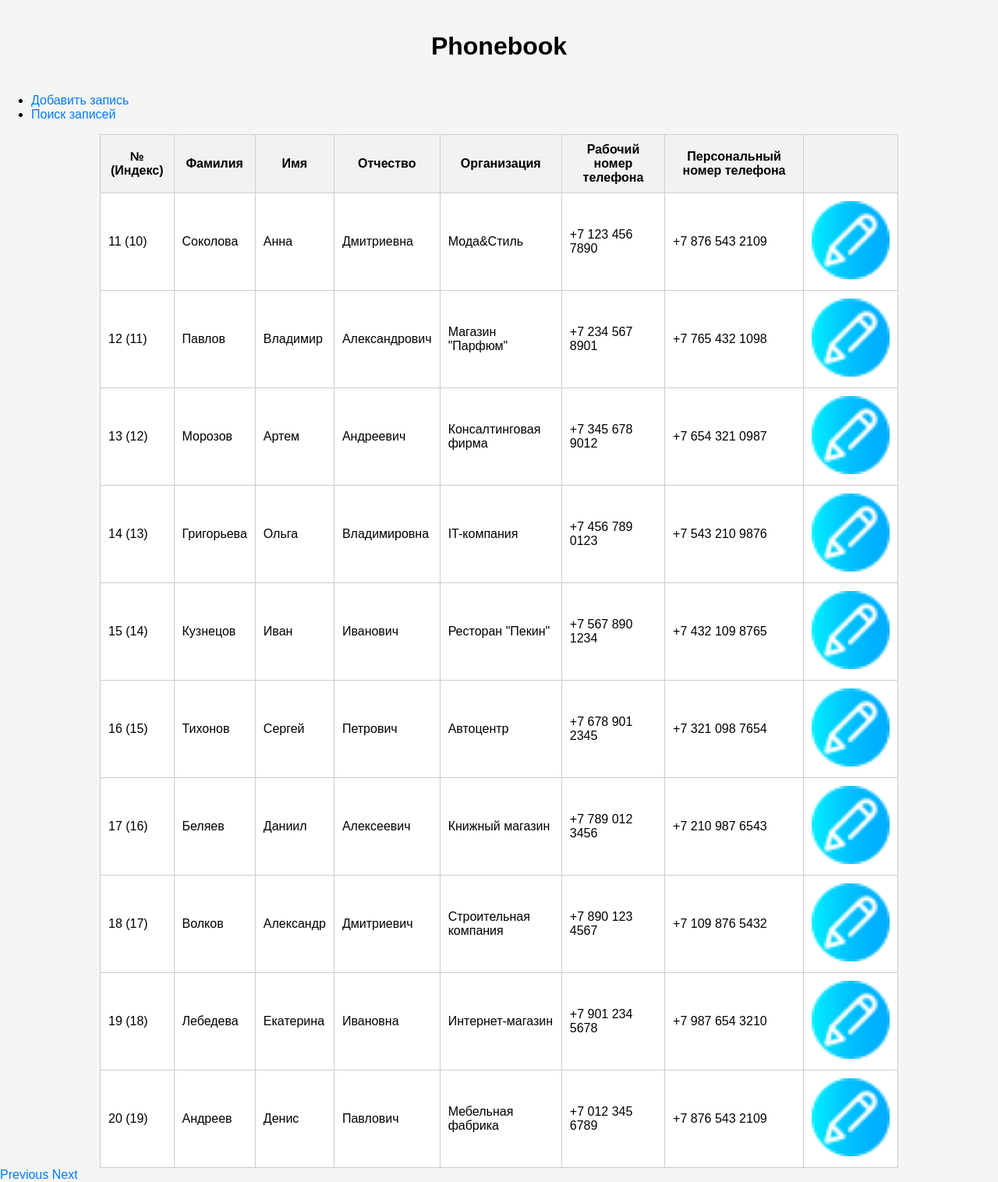
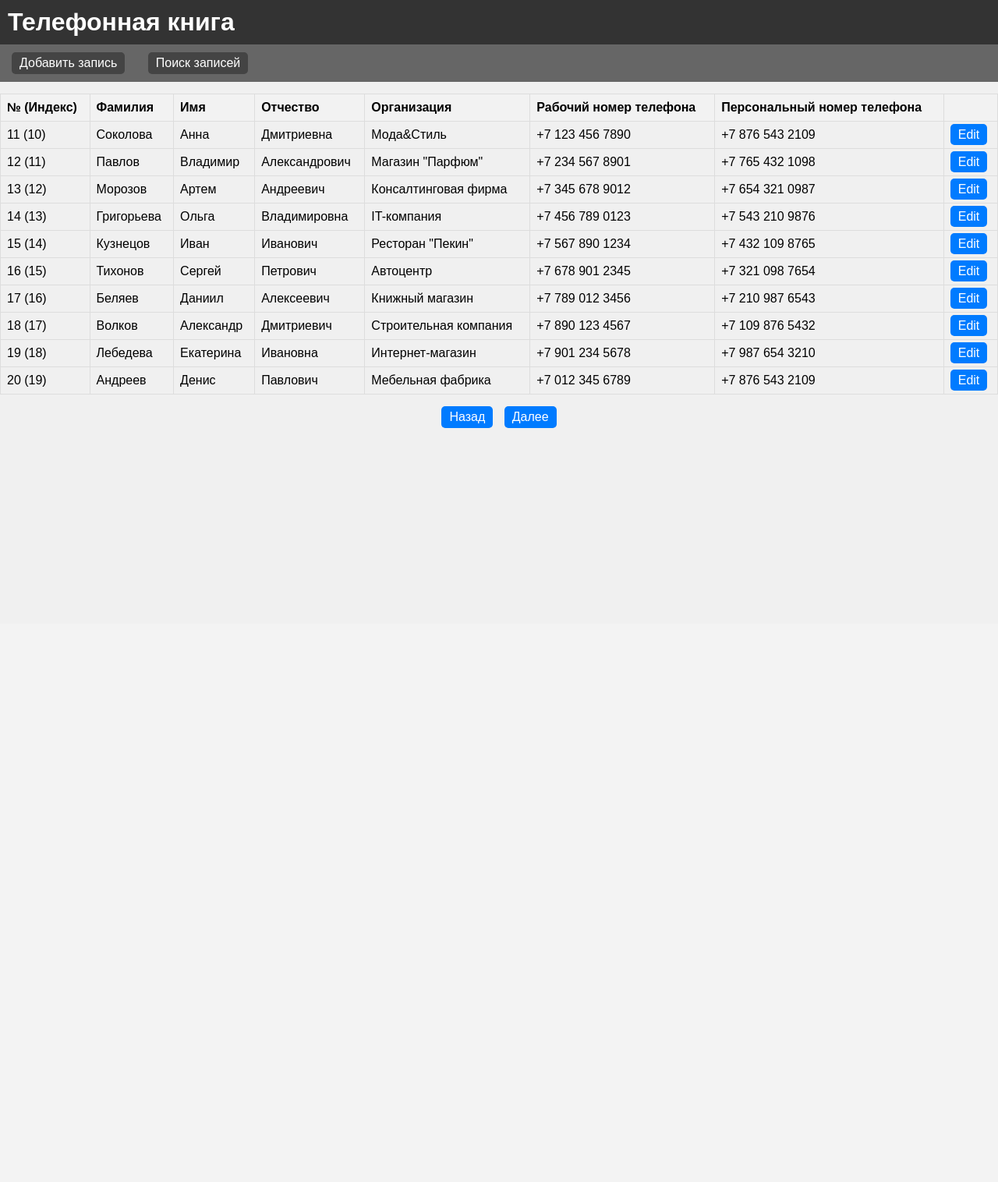
Before and after one commit to stirelshka8/phonebook, a Flask app: page /?page=2 in a window 1280 px wide. Shown: the whole page at 78% size. After the commit the page ends 549 px from the top, so only its background shows below. Run offline with Flask 3, Linux system fonts and the light colour scheme.

Commit message:
Edited data output style

```diff
--- a/static/styles.css
+++ /dev/null
@@ -1,37 +0,0 @@
-/* Пример стилей */
-body {
-    font-family: Arial, sans-serif;
-    margin: 0;
-    padding: 0;
-    background-color: #f5f5f5;
-}
-
-h1 {
-    text-align: center;
-    padding: 20px;
-}
-
-table {
-    width: 80%;
-    margin: 0 auto;
-    border-collapse: collapse;
-    background-color: white;
-}
-
-th, td {
-    padding: 10px;
-    border: 1px solid #ccc;
-}
-
-th {
-    background-color: #f2f2f2;
-}
-
-a {
-    text-decoration: none;
-    color: #007bff;
-}
-
-a:hover {
-    text-decoration: underline;
-}
--- a/templates/index.html
+++ b/templates/index.html
@@ -2,14 +2,80 @@
 <html>
 <head>
     <title>Phonebook</title>
-    <link rel="stylesheet" href="{{ url_for('static', filename='styles.css') }}">
+    <style>
+        body {
+            font-family: Arial, sans-serif;
+            margin: 0;
+            padding: 0;
+            background-color: #f0f0f0;
+        }
+        h1 {
+            background-color: #333;
+            color: #fff;
+            padding: 10px;
+            margin: 0;
+        }
+        .menu {
+            background-color: #666;
+            padding: 10px;
+        }
+        .menu ul {
+            list-style: none;
+            padding: 0;
+            margin: 0;
+        }
+        .menu ul li {
+            display: inline;
+            margin-right: 15px;
+        }
+        .menu ul li a {
+            text-decoration: none;
+            color: #fff;
+            background-color: #444;
+            padding: 5px 10px;
+            border-radius: 5px;
+        }
+        table {
+            border-collapse: collapse;
+            width: 100%;
+            margin-top: 15px;
+        }
+        th, td {
+            border: 1px solid #ddd;
+            padding: 8px;
+            text-align: left;
+        }
+        th {
+            background-color: #f2f2f2;
+        }
+        .edit-button {
+            text-decoration: none;
+            padding: 5px 10px;
+            background-color: #007bff;
+            color: #fff;
+            border-radius: 5px;
+        }
+        .pagination {
+            margin-top: 15px;
+            text-align: center;
+        }
+        .button {
+            display: inline-block;
+            padding: 5px 10px;
+            margin: 0 5px;
+            background-color: #007bff;
+            color: #fff;
+            text-decoration: none;
+            border-radius: 5px;
+        }
+    </style>
 </head>
 <body>
-    <h1>Phonebook</h1>
+    <h1>Телефонная книга</h1>
     <nav class="menu">
         <ul>
-            <li><a href="{{ url_for('add_entry') }}">Добавить запись</a></li>
-            <li><a href="{{ url_for('search_entries') }}">Поиск записей</a></li>
+            <li><a href="{{ url_for('add_entry') }}" class="button">Добавить запись</a></li>
+            <li><a href="{{ url_for('search_entries') }}" class="button">Поиск записей</a></li>
         </ul>
     </nav>
     <table>
@@ -25,7 +91,7 @@
         </tr>
         {% for entry in entries %}
         <tr>
-            <td>{{ (loop.index0 + index_increase) + 1 }} ({{ (loop.index0 + index_increase)}})</td>
+            <td class="index-cell">{{ (loop.index0 + index_increase) + 1 }} ({{ (loop.index0 + index_increase)}})</td>
             <td>{{ entry[0] }}</td>
             <td>{{ entry[1] }}</td>
             <td>{{ entry[2] }}</td>
@@ -33,20 +99,19 @@
             <td>{{ entry[4] }}</td>
             <td>{{ entry[5] }}</td>
             <td>
-                <a class="button" href="{{ url_for('edit_entry', index=loop.index0 + index_increase) }}">
-                    <img src="static/images/edit.png" width="100px">
+                <a class="edit-button" href="{{ url_for('edit_entry', index=loop.index0 + index_increase) }}">
+                    Edit
                 </a>
-
             </td>
         </tr>
         {% endfor %}
     </table>
     <div class="pagination">
         {% if current_page > 1 %}
-            <a class="button" href="{{ url_for('index', page=current_page-1) }}">Previous</a>
+            <a class="button" href="{{ url_for('index', page=current_page-1) }}">Назад</a>
         {% endif %}
         {% if current_page < total_pages %}
-            <a class="button" href="{{ url_for('index', page=current_page+1) }}">Next</a>
+            <a class="button" href="{{ url_for('index', page=current_page+1) }}">Далее</a>
         {% endif %}
     </div>
 </body>
```
Also changed, not shown: templates/add.html (+73 -16 lines), templates/edit.html (+41 -3 lines), templates/search.html (+47 -4 lines).
